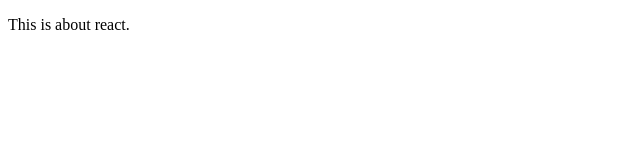
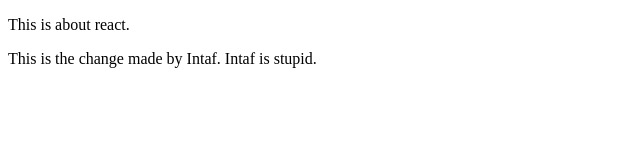
Before and after one commit to Sur091/aces, a plain HTML site: page index.html in a window 1280 px wide. Shown: the whole page, without its empty margins (0-640 px from the left). Drawn offline with Linux system fonts and the light colour scheme.

Commit message:
Intaf has added his attribute

```diff
--- a/index.html
+++ b/index.html
@@ -7,5 +7,6 @@
 </head>
 <body>
     <p>This is about react.</p>
+    <p>This is the change made by Intaf. Intaf is stupid.</p>
 </body>
 </html>
```
